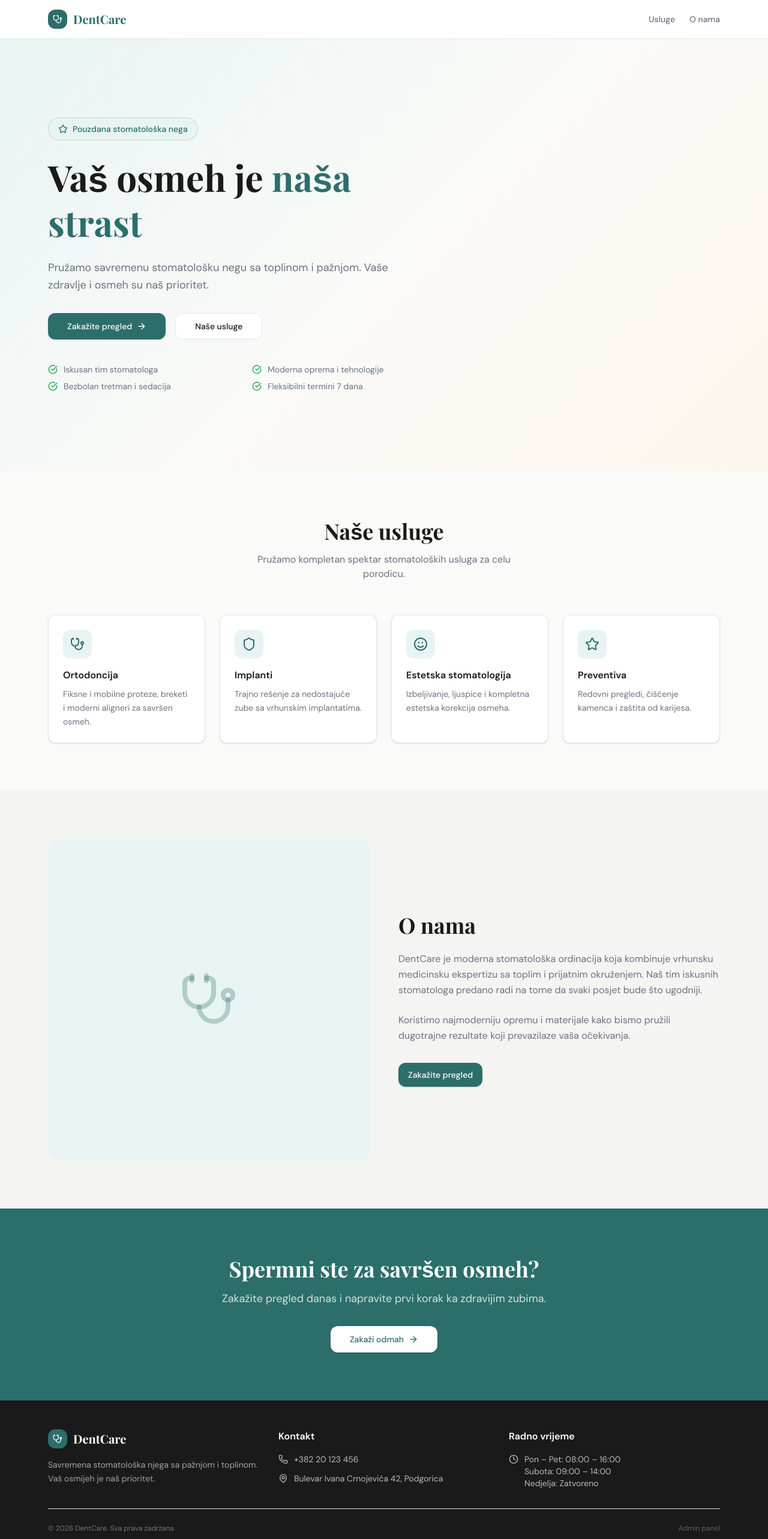
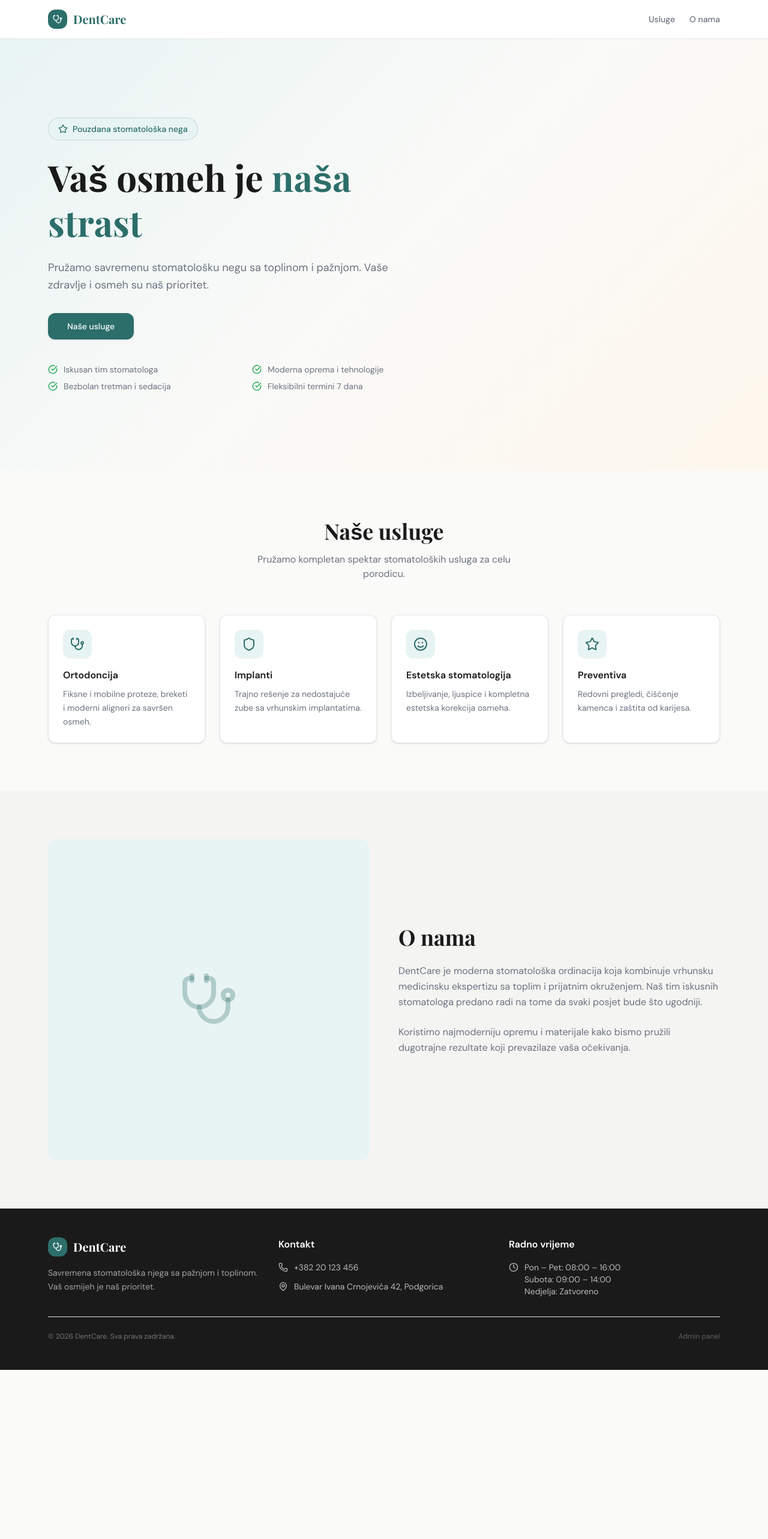
Before and after one commit to OmarBeslic/dentcare, a Next.js app: page / in a window 1280 px wide. Shown: the top 2566 px of the page at 60% size. After the commit the page ends 2284 px from the top, so only its background shows below. Built offline with nearby package versions, Linux system fonts and the light colour scheme.

Commit message:
public main page optimised

```diff
--- a/app/page.tsx
+++ b/app/page.tsx
@@ -3,14 +3,7 @@ import { Button } from "@/components/ui/button";
 import { Card, CardContent } from "@/components/ui/card";
 import { Navbar } from "@/components/public/Navbar";
 import { Footer } from "@/components/public/Footer";
-import {
-  Stethoscope,
-  Smile,
-  Shield,
-  Star,
-  ArrowRight,
-  CheckCircle,
-} from "lucide-react";
+import { Stethoscope, Smile, Shield, Star, CheckCircle } from "lucide-react";
 
 const services = [
   {
@@ -47,36 +40,57 @@ export default function HomePage() {
     <>
       <Navbar />
       <main>
-        {/* Hero */}
-        <section className="relative min-h-[90vh] flex items-center overflow-hidden" style={{ background: "linear-gradient(135deg, var(--primary-light) 0%, var(--background) 50%, var(--accent-light) 100%)" }}>
+        <section
+          className="relative min-h-[90vh] flex items-center overflow-hidden"
+          style={{
+            background:
+              "linear-gradient(135deg, var(--primary-light) 0%, var(--background) 50%, var(--accent-light) 100%)",
+          }}
+        >
           <div className="max-w-6xl mx-auto px-4 py-20 relative w-full">
             <div className="max-w-2xl">
-              <div className="inline-flex items-center gap-2 text-sm font-medium px-4 py-2 rounded-full mb-6 border" style={{ background: "var(--primary-light)", color: "var(--primary)", borderColor: "color-mix(in srgb, var(--primary) 20%, transparent)" }}>
+              <div
+                className="inline-flex items-center gap-2 text-sm font-medium px-4 py-2 rounded-full mb-6 border"
+                style={{
+                  background: "var(--primary-light)",
+                  color: "var(--primary)",
+                  borderColor:
+                    "color-mix(in srgb, var(--primary) 20%, transparent)",
+                }}
+              >
                 <Star className="w-4 h-4" />
                 Pouzdana stomatološka nega
               </div>
-              <h1 className="font-display text-4xl sm:text-5xl lg:text-6xl font-bold leading-tight mb-6" style={{ color: "var(--foreground)" }}>
+              <h1
+                className="font-display text-4xl sm:text-5xl lg:text-6xl font-bold leading-tight mb-6"
+                style={{ color: "var(--foreground)" }}
+              >
                 Vaš osmeh je{" "}
                 <span style={{ color: "var(--primary)" }}>naša strast</span>
               </h1>
-              <p className="text-lg leading-relaxed mb-8 max-w-xl" style={{ color: "var(--muted-foreground)" }}>
-                Pružamo savremenu stomatološku negu sa toplinom i pažnjom.
-                Vaše zdravlje i osmeh su naš prioritet.
+              <p
+                className="text-lg leading-relaxed mb-8 max-w-xl"
+                style={{ color: "var(--muted-foreground)" }}
+              >
+                Pružamo savremenu stomatološku negu sa toplinom i pažnjom. Vaše
+                zdravlje i osmeh su naš prioritet.
               </p>
               <div className="flex flex-col sm:flex-row gap-4">
                 <Button asChild size="lg" className="w-full sm:w-auto">
-                  <Link href="/book" className="flex items-center gap-2">
-                    Zakažite pregled <ArrowRight className="w-4 h-4" />
-                  </Link>
-                </Button>
-                <Button asChild variant="outline" size="lg" className="w-full sm:w-auto">
                   <Link href="/#services">Naše usluge</Link>
                 </Button>
               </div>
               <div className="mt-10 grid grid-cols-1 sm:grid-cols-2 gap-2">
                 {features.map((f) => (
-                  <div key={f} className="flex items-center gap-2.5 text-sm" style={{ color: "var(--muted-foreground)" }}>
-                    <CheckCircle className="w-4 h-4 flex-shrink-0" style={{ color: "var(--success)" }} />
+                  <div
+                    key={f}
+                    className="flex items-center gap-2.5 text-sm"
+                    style={{ color: "var(--muted-foreground)" }}
+                  >
+                    <CheckCircle
+                      className="w-4 h-4 flex-shrink-0"
+                      style={{ color: "var(--success)" }}
+                    />
                     <span>{f}</span>
                   </div>
                 ))}
@@ -85,26 +99,46 @@ export default function HomePage() {
           </div>
         </section>
 
-        {/* Services */}
-        <section id="services" className="py-20" style={{ background: "var(--background)" }}>
+        <section
+          id="services"
+          className="py-20"
+          style={{ background: "var(--background)" }}
+        >
           <div className="max-w-6xl mx-auto px-4">
             <div className="text-center mb-14">
               <h2 className="font-display text-3xl sm:text-4xl font-bold mb-4">
                 Naše usluge
               </h2>
-              <p className="max-w-md mx-auto" style={{ color: "var(--muted-foreground)" }}>
+              <p
+                className="max-w-md mx-auto"
+                style={{ color: "var(--muted-foreground)" }}
+              >
                 Pružamo kompletan spektar stomatoloških usluga za celu porodicu.
               </p>
             </div>
             <div className="grid grid-cols-1 sm:grid-cols-2 lg:grid-cols-4 gap-6">
               {services.map(({ icon: Icon, title, desc }) => (
-                <Card key={title} className="hover:shadow-md transition-all duration-200">
+                <Card
+                  key={title}
+                  className="hover:shadow-md transition-all duration-200"
+                >
                   <CardContent className="p-6">
-                    <div className="w-12 h-12 rounded-xl flex items-center justify-center mb-4" style={{ background: "var(--primary-light)" }}>
-                      <Icon className="w-6 h-6" style={{ color: "var(--primary)" }} />
+                    <div
+                      className="w-12 h-12 rounded-xl flex items-center justify-center mb-4"
+                      style={{ background: "var(--primary-light)" }}
+                    >
+                      <Icon
+                        className="w-6 h-6"
+                        style={{ color: "var(--primary)" }}
+                      />
                     </div>
                     <h3 className="font-semibold text-base mb-2">{title}</h3>
-                    <p className="text-sm leading-relaxed" style={{ color: "var(--muted-foreground)" }}>{desc}</p>
+                    <p
+                      className="text-sm leading-relaxed"
+                      style={{ color: "var(--muted-foreground)" }}
+                    >
+                      {desc}
+                    </p>
                   </CardContent>
                 </Card>
               ))}
@@ -112,49 +146,47 @@ export default function HomePage() {
           </div>
         </section>
 
-        {/* About */}
-        <section id="about" className="py-20" style={{ background: "var(--muted)" }}>
+        <section
+          id="about"
+          className="py-20"
+          style={{ background: "var(--muted)" }}
+        >
           <div className="max-w-6xl mx-auto px-4">
             <div className="grid grid-cols-1 md:grid-cols-2 gap-12 items-center">
-              <div className="rounded-2xl aspect-square flex items-center justify-center" style={{ background: "var(--primary-light)" }}>
-                <Stethoscope className="w-24 h-24" style={{ color: "color-mix(in srgb, var(--primary) 30%, transparent)" }} />
+              <div
+                className="rounded-2xl aspect-square flex items-center justify-center"
+                style={{ background: "var(--primary-light)" }}
+              >
+                <Stethoscope
+                  className="w-24 h-24"
+                  style={{
+                    color:
+                      "color-mix(in srgb, var(--primary) 30%, transparent)",
+                  }}
+                />
               </div>
               <div>
                 <h2 className="font-display text-3xl sm:text-4xl font-bold mb-6">
                   O nama
                 </h2>
-                <p className="leading-relaxed mb-6" style={{ color: "var(--muted-foreground)" }}>
+                <p
+                  className="leading-relaxed mb-6"
+                  style={{ color: "var(--muted-foreground)" }}
+                >
                   DentCare je moderna stomatološka ordinacija koja kombinuje
-                  vrhunsku medicinsku ekspertizu sa toplim i prijatnim okruženjem.
-                  Naš tim iskusnih stomatologa predano radi na tome da svaki posjet
-                  bude što ugodniji.
+                  vrhunsku medicinsku ekspertizu sa toplim i prijatnim
+                  okruženjem. Naš tim iskusnih stomatologa predano radi na tome
+                  da svaki posjet bude što ugodniji.
                 </p>
-                <p className="leading-relaxed mb-8" style={{ color: "var(--muted-foreground)" }}>
+                <p
+                  className="leading-relaxed mb-8"
+                  style={{ color: "var(--muted-foreground)" }}
+                >
                   Koristimo najmoderniju opremu i materijale kako bismo pružili
                   dugotrajne rezultate koji prevazilaze vaša očekivanja.
                 </p>
-                <Button asChild>
-                  <Link href="/book">Zakažite pregled</Link>
-                </Button>
               </div>
             </div>
-          </div>
-        </section>
-
-        {/* CTA */}
-        <section className="py-20" style={{ background: "var(--primary)" }}>
-          <div className="max-w-3xl mx-auto px-4 text-center">
-            <h2 className="font-display text-3xl sm:text-4xl font-bold text-white mb-4">
-              Spermni ste za savršen osmeh?
-            </h2>
-            <p className="mb-8 text-lg" style={{ color: "rgba(255,255,255,0.8)" }}>
-              Zakažite pregled danas i napravite prvi korak ka zdravijim zubima.
-            </p>
-            <Button asChild size="lg" className="bg-white hover:bg-white/90" style={{ color: "var(--primary)" }}>
-              <Link href="/book" className="flex items-center gap-2">
-                Zakaži odmah <ArrowRight className="w-4 h-4" />
-              </Link>
-            </Button>
           </div>
         </section>
       </main>
```
